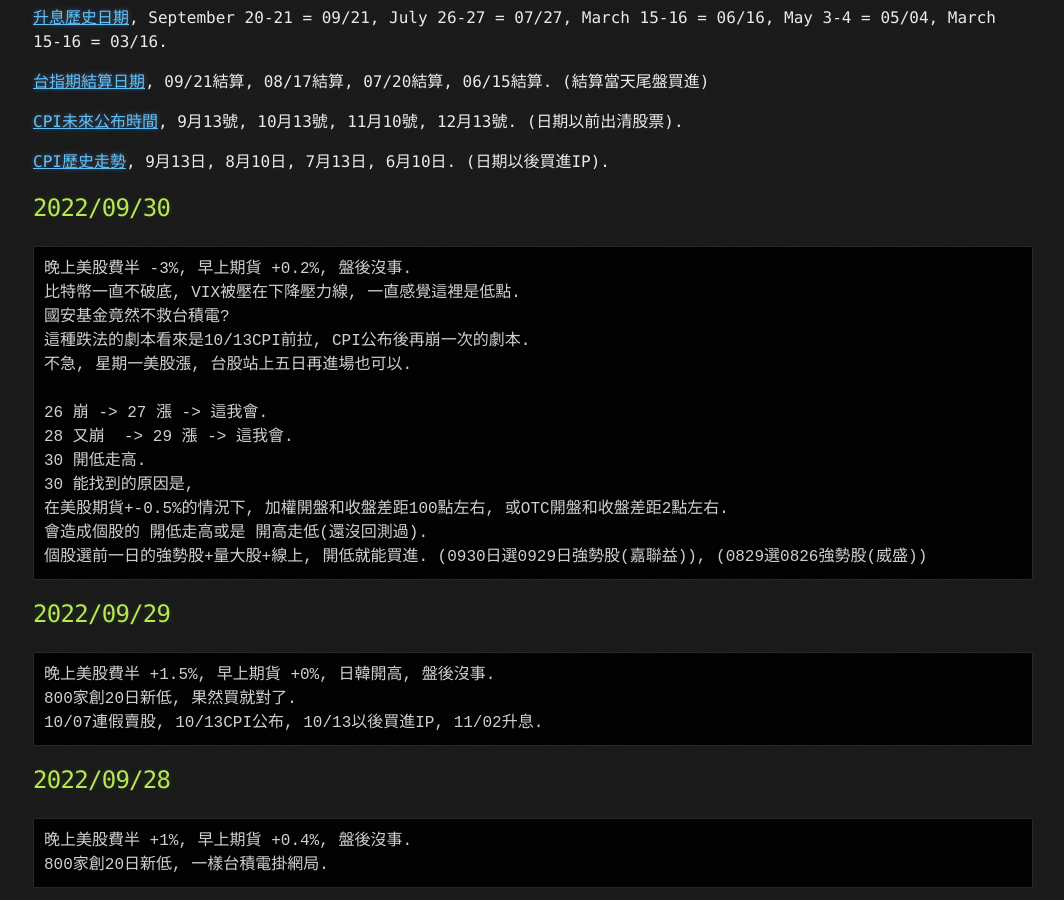
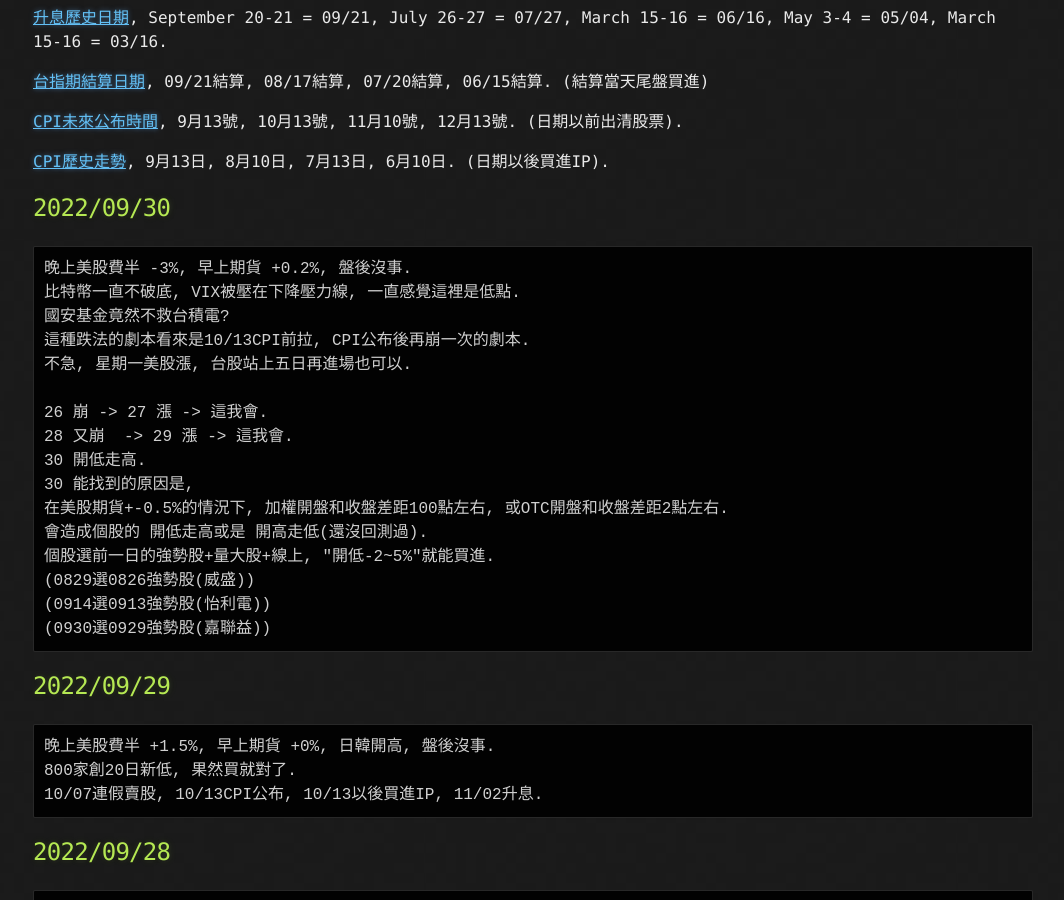
Before and after one commit to lepg5487/Stock_God, a Jekyll site: the page built from index.md, in a window 1280 px wide and 900 px high, scrolled down 292 px. Shown: the whole window, without its empty margins (107-1171 px from the left). Built offline with Jekyll 4.4.1, drawn with Linux system fonts in a browser that asks for light colours; our own code applies the rules of GitHub Pages for plain Markdown files.

Commit message:
Update index.md

````diff
--- a/index.md
+++ b/index.md
@@ -26,7 +26,10 @@ layout: testlayouts
 30 能找到的原因是,
 在美股期貨+-0.5%的情況下, 加權開盤和收盤差距100點左右, 或OTC開盤和收盤差距2點左右.
 會造成個股的 開低走高或是 開高走低(還沒回測過).
-個股選前一日的強勢股+量大股+線上, 開低就能買進. (0930日選0929日強勢股(嘉聯益)), (0829選0826強勢股(威盛))
+個股選前一日的強勢股+量大股+線上, "開低-2~5%"就能買進.
+(0829選0826強勢股(威盛))
+(0914選0913強勢股(怡利電))
+(0930選0929強勢股(嘉聯益))
 ```
 
 ## 2022/09/29
````
